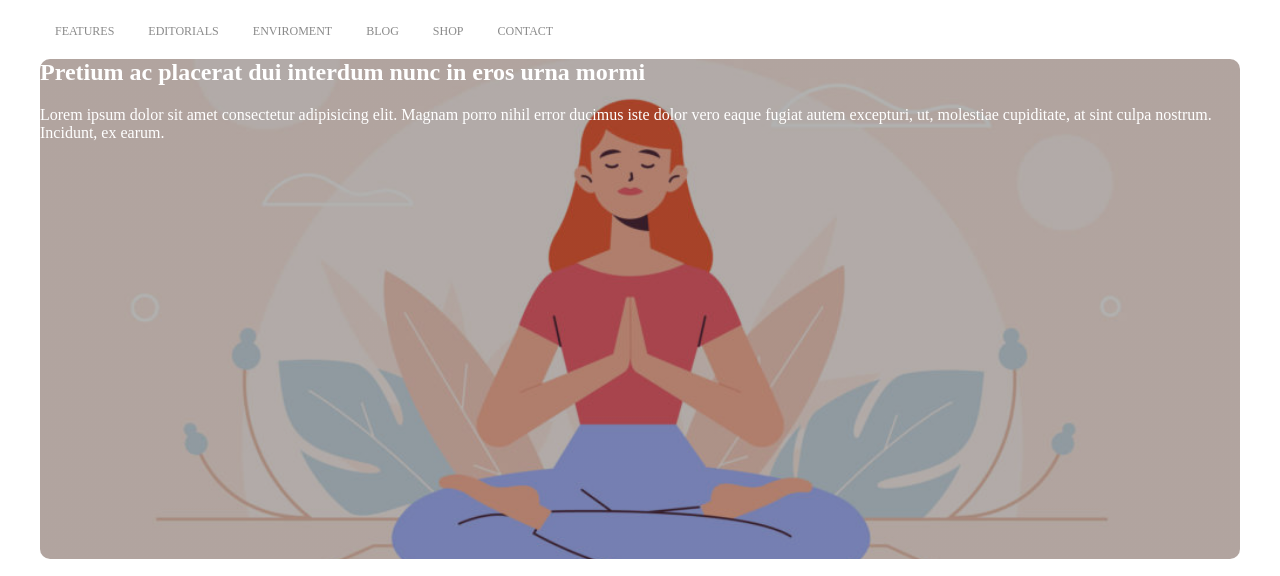
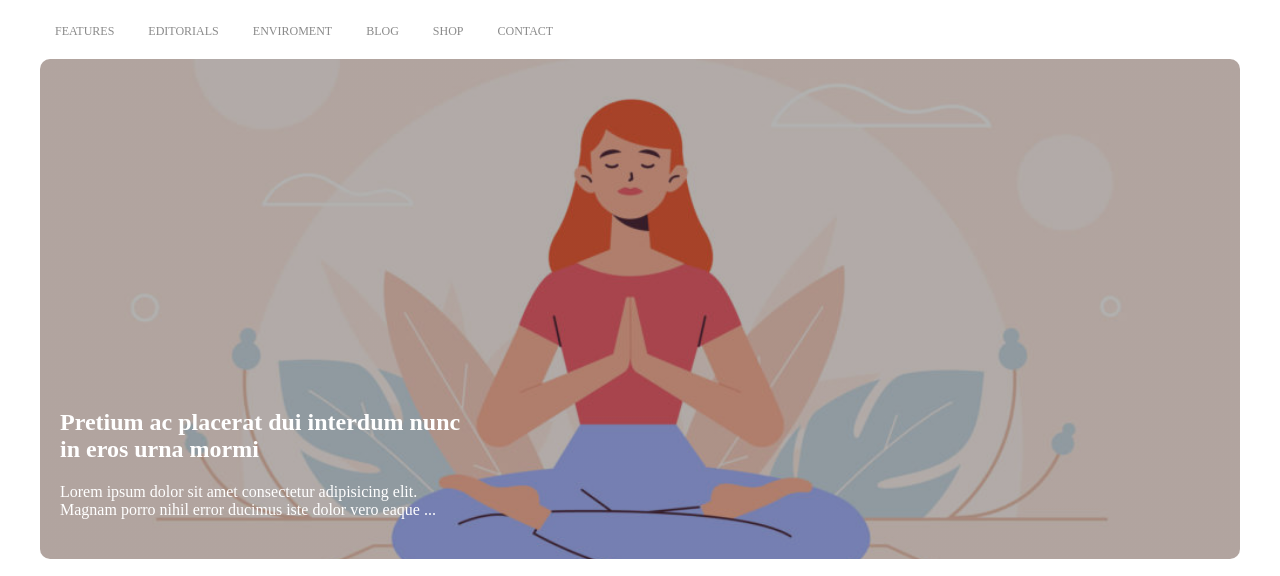
Before and after one commit to niculas1989/htmlcss-wp, a plain HTML site: page index.html in a window 1280 px wide. Shown: the part 53-629 px from the top of the page. Drawn offline with Linux system fonts and the light colour scheme.

Commit message:
add changes in jumbotrone

```diff
--- a/css/style.css
+++ b/css/style.css
@@ -43,6 +43,7 @@ ul, li {
 
 
 .jumbotrone {
+    position: relative;
     margin: 20px 0;
     border-radius: 10px;
     height: 500px;
@@ -50,7 +51,6 @@ ul, li {
 }
 
 .image-jumbo {
-    /* background-image: url(../img/banner.jpg); */
     background-size: cover;
     background-position: center;
     background-image:
@@ -61,12 +61,17 @@ ul, li {
     url(../img/banner.jpg);
 }
 
-.opacity {
+.container-title {
+color: white;
 }
 
-.container-title {
-    color: white;
+.position {
+    position: absolute;
+    bottom: 20px;
+    left: 20px;
+
 }
+
 
 /* MAIN */
 
--- a/index.html
+++ b/index.html
@@ -41,9 +41,12 @@
         <div class="opacity">
         <div class="jumbotrone image-jumbo">
             <div class="container-title ">
-
-                    <h2>Pretium ac placerat dui interdum nunc in eros urna mormi</h2>
-                    <p>Lorem ipsum dolor sit amet consectetur adipisicing elit. Magnam porro nihil error ducimus iste dolor vero eaque fugiat autem excepturi, ut, molestiae cupiditate, at sint culpa nostrum. Incidunt, ex earum.</p>
+                <div class="position">
+                    <h2>Pretium ac placerat dui interdum nunc<br>
+                    in eros urna mormi</h2>
+                    <p>Lorem ipsum dolor sit amet consectetur adipisicing elit.<br>
+                     Magnam porro nihil error ducimus iste dolor vero eaque ...</p>
+                </div>
             </div>
         </div>
         </div>
```
